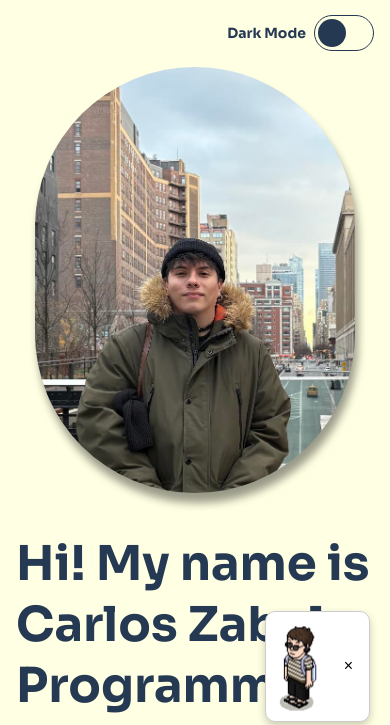
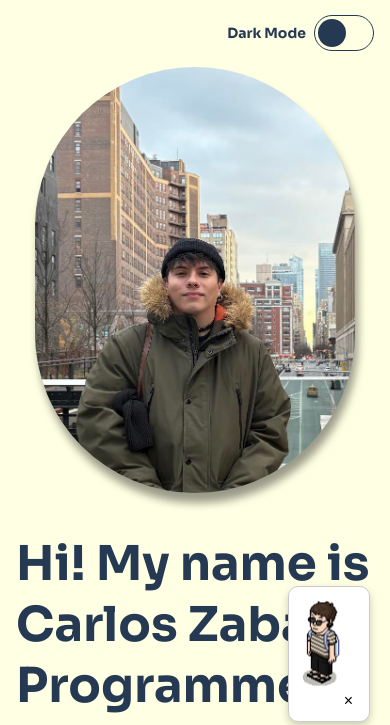
Before and after one commit to carlosz98/MyPortFolio, a plain HTML site: page index.html in a window 390 px wide. Shown: the part 102-827 px from the top of the page. Drawn offline with nearby package versions, Linux system fonts and the light colour scheme.

Commit message:
Add files via upload

```diff
--- a/style.css
+++ b/style.css
@@ -261,3 +261,53 @@ iframe {
   from, to { border-color: transparent; }
   50% { border-color: black; }
 }
+
+#talking-character {
+  position: fixed;
+  bottom: 20px;
+  right: 20px;
+  background: white;
+  border: 1px solid #ccc;
+  padding: 10px;
+  border-radius: 10px;
+  box-shadow: 0 4px 8px rgba(0, 0, 0, 0.2);
+  display: flex;
+  align-items: center;
+  max-width: 90%;
+}
+
+#talking-character img {
+  width: 50px;
+  margin-right: 10px;
+}
+
+#close-character {
+  background: none;
+  border: none;
+  font-size: 16px;
+  cursor: pointer;
+}
+
+@media (max-width: 600px) {
+  #talking-character {
+    bottom: 10px;
+    right: 10px;
+    padding: 5px;
+    flex-direction: column;
+    align-items: flex-start;
+  }
+
+  #talking-character img {
+    width: 40px;
+    margin-right: 0;
+    margin-bottom: 5px;
+  }
+
+  #character-speech {
+    font-size: 8px; /* Adjust the font size for smaller screens */
+  }
+
+  #close-character {
+    align-self: flex-end;
+  }
+}
```
Also changed, not shown: index.html (+1 -0 lines).
